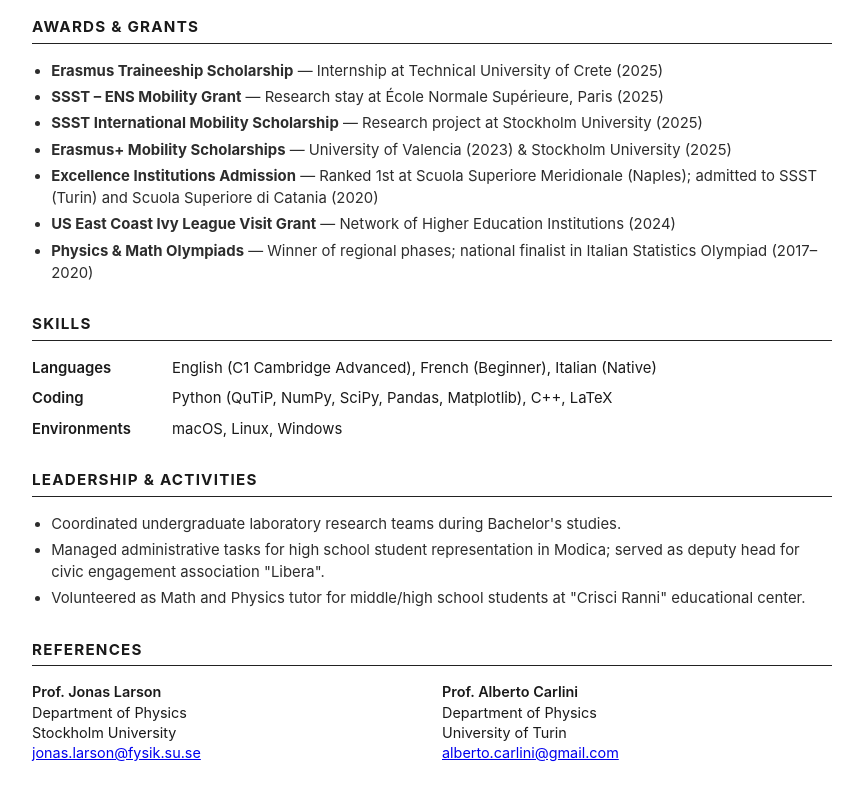
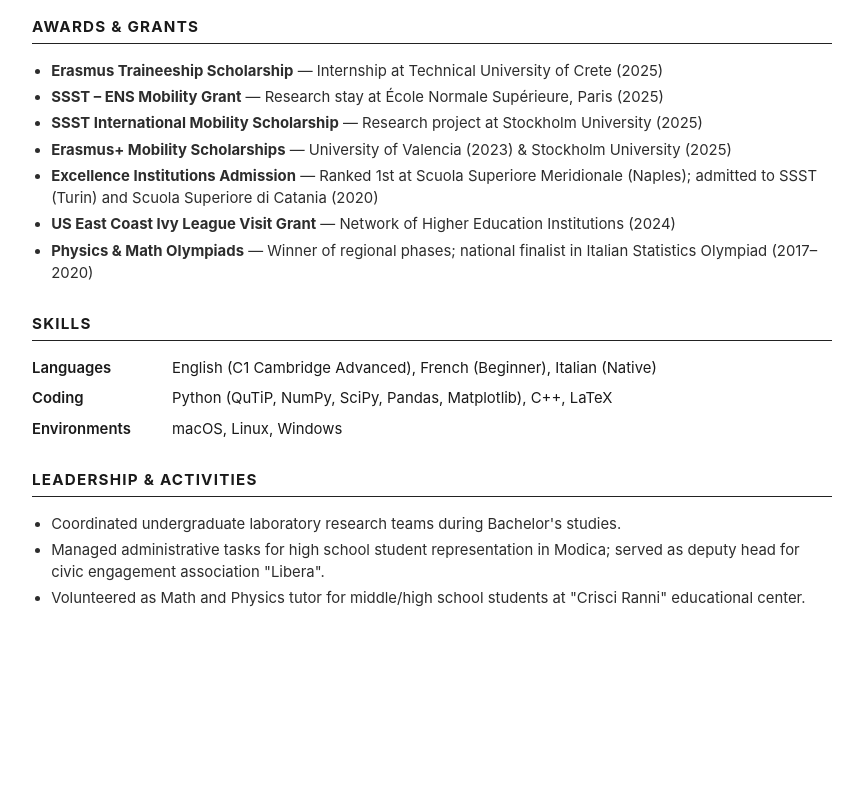
Before and after one commit to piergiorgioferraro/piergiorgioferraro.github.io, a plain HTML site: page index.html in a window 1280 px wide. Shown: the part 1787-2587 px from the top of the page, without its empty margins (208-1056 px from the left). After the commit the page ends 2466 px from the top, so only its background shows below. Drawn offline with nearby package versions, Linux system fonts and the light colour scheme.

Commit message:
Update index.html

```diff
--- a/index.html
+++ b/index.html
@@ -394,24 +394,7 @@
         </ul>
     </section>
 
-    <!-- REFERENCES -->
-    <section>
-        <h2>References</h2>
-        <div class="references-grid">
-            <div class="ref-card">
-                <div class="ref-name">Prof. Jonas Larson</div>
-                <div>Department of Physics</div>
-                <div>Stockholm University</div>
-                <div><a href="mailto:jonas.larson@fysik.su.se">jonas.larson@fysik.su.se</a></div>
-            </div>
-            <div class="ref-card">
-                <div class="ref-name">Prof. Alberto Carlini</div>
-                <div>Department of Physics</div>
-                <div>University of Turin</div>
-                <div><a href="mailto:alberto.carlini@gmail.com">alberto.carlini@gmail.com</a></div>
-            </div>
-        </div>
-    </section>
+
 
 </div>
 
```
